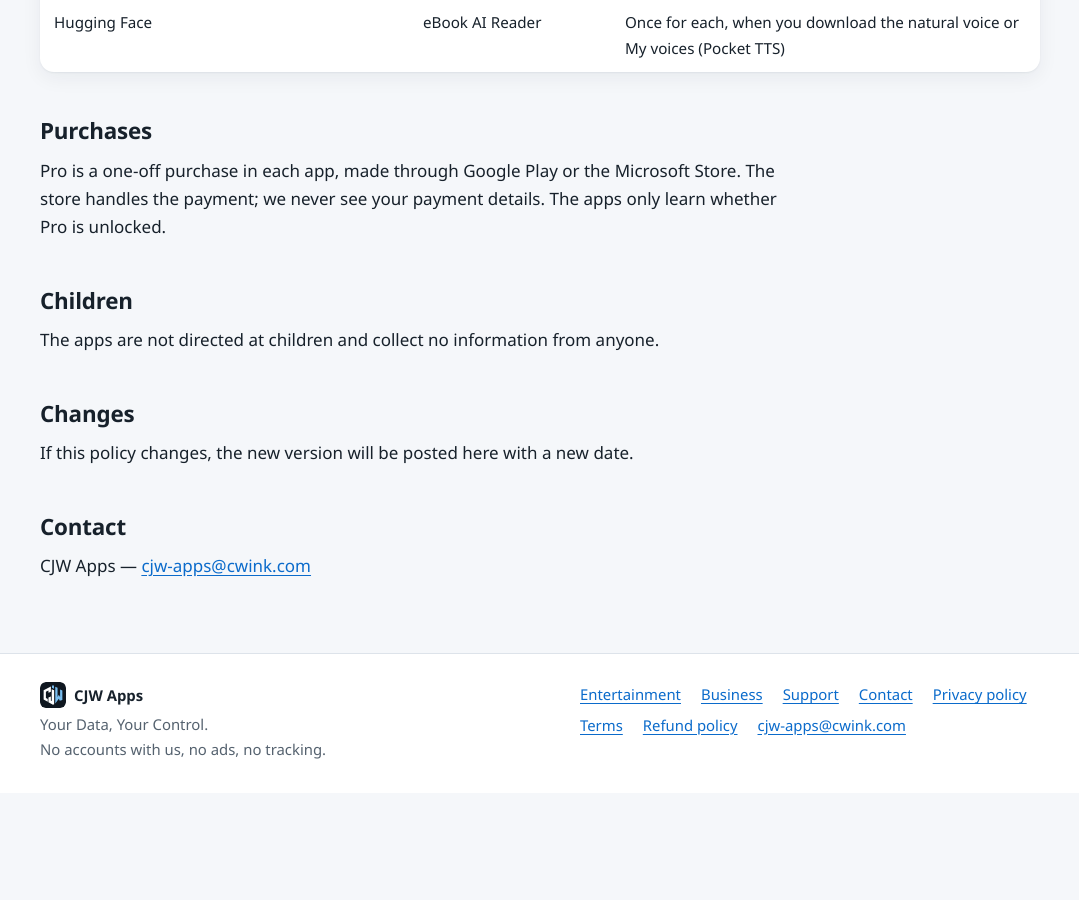
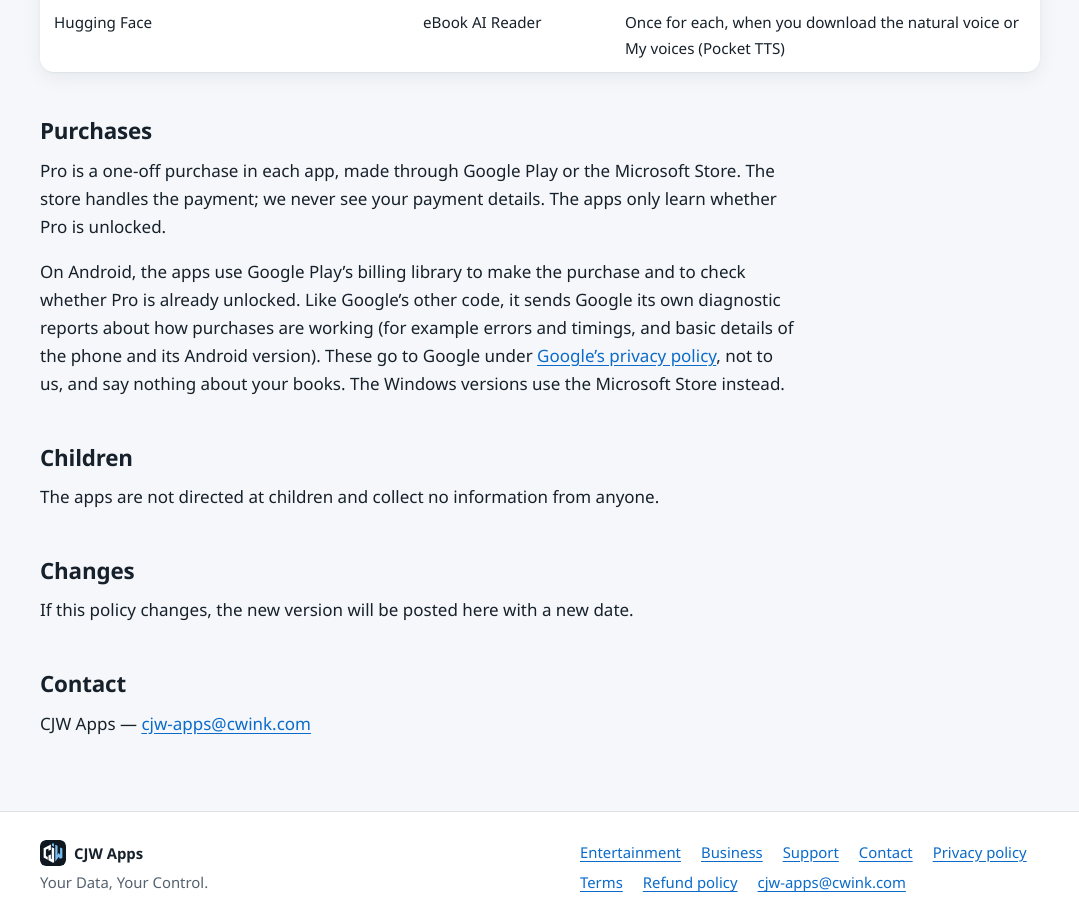
Before and after one commit to cjw-code71/cjw-apps, a Jekyll site: the page built from privacy.md, in a window 1280 px wide and 900 px high, scrolled down 2962 px. Shown: the whole window, without its empty margins (100-1179 px from the left). Built offline with Jekyll 4.4.1, drawn with Linux system fonts in a browser that asks for light colours; before the commit the page ends 3755 px from its top, so only the background shows below that.

Commit message:
Privacy: Google Play's billing library sends Google its own diagnostic reports (Android, Pro purchases)
Co-Authored-By: Claude Opus 5.5 <noreply@anthropic.com>

```diff
--- a/privacy.md
+++ b/privacy.md
@@ -130,6 +130,15 @@ Pro is a one-off purchase in each app, made through Google Play or the
 Microsoft Store. The store handles the payment; we never see your payment
 details. The apps only learn whether Pro is unlocked.
 
+On Android, the apps use Google Play's billing library to make the purchase
+and to check whether Pro is already unlocked. Like Google's other code, it
+sends Google its own diagnostic reports about how purchases are working
+(for example errors and timings, and basic details of the phone and its
+Android version). These go to Google under
+[Google's privacy policy](https://policies.google.com/privacy), not to
+us, and say nothing about your books. The Windows versions use the
+Microsoft Store instead.
+
 ## Children
 
 The apps are not directed at children and collect no information from
```
Also changed, not shown: audiobook-library/privacy.md (+9 -0 lines), ebook-ai-reader/privacy.md (+9 -0 lines), ebook-library/privacy.md (+9 -0 lines).
